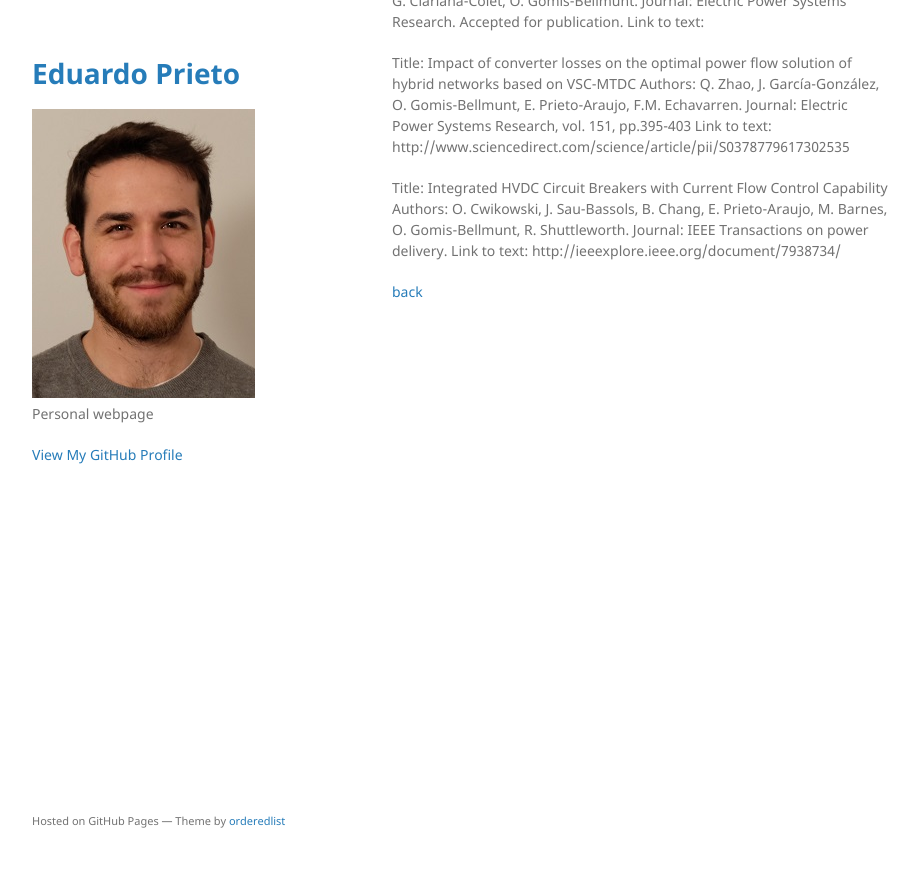
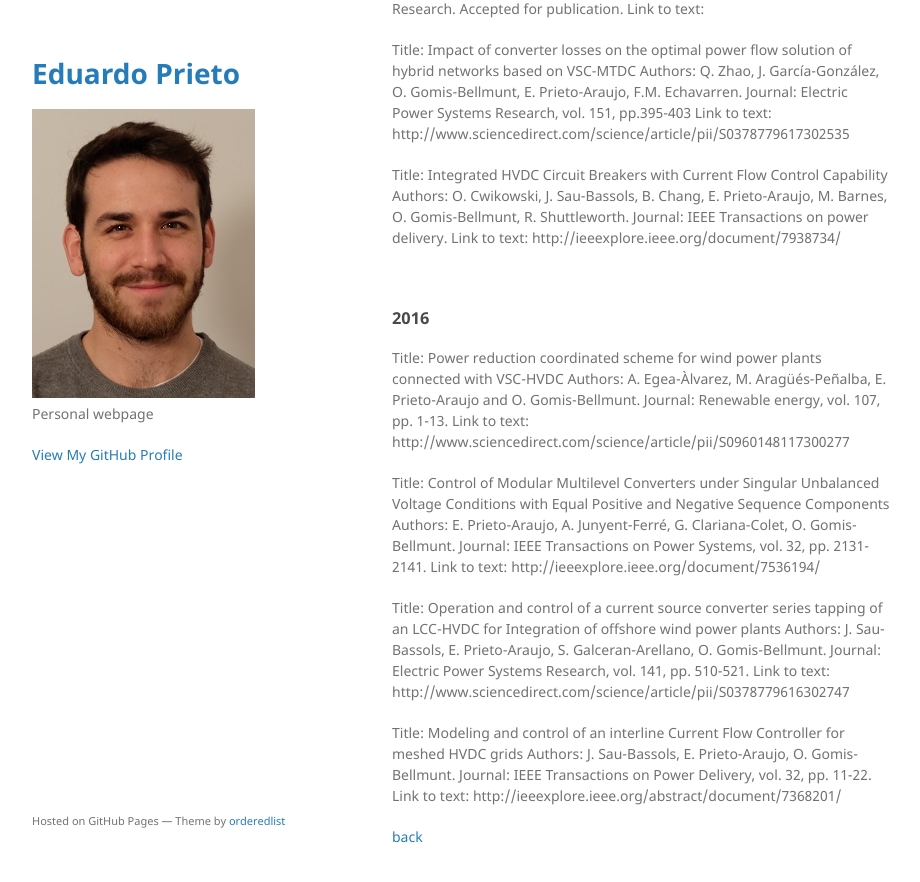
Before and after one commit to eprietoaraujo/eprietoaraujo.github.io, a Jekyll site: the page built from another-page.md, in a window 1280 px wide and 900 px high, scrolled down 495 px. Shown: the top 882 px of the window, without its empty margins (178-1098 px from the left). Built offline with Jekyll 4.4.1, drawn with Linux system fonts in a browser that asks for light colours; our own code applies the rules of GitHub Pages for plain Markdown files.

Commit message:
Update another-page.md

```diff
--- a/another-page.md
+++ b/another-page.md
@@ -3,7 +3,7 @@ layout: default
 ---
 
 ## Publications
-# 2017
+### 2017
 
 Title: Series interline DC/DC Current Flow Controller for meshed HVDC grids
 Authors: J. Sau-Bassols, E. Prieto-Araujo, O. Gomis-Bellmunt.
@@ -36,5 +36,29 @@ Journal: IEEE Transactions on power delivery.
 Link to text: http://ieeexplore.ieee.org/document/7938734/
 
 
+### 2016
+Title: Power reduction coordinated scheme for wind power plants connected with VSC-HVDC
+Authors: A. Egea-Àlvarez, M. Aragüés-Peñalba, E. Prieto-Araujo and O. Gomis-Bellmunt.
+Journal: Renewable energy, vol. 107, pp. 1-13.
+Link to text: http://www.sciencedirect.com/science/article/pii/S0960148117300277
+
+Title: Control of Modular Multilevel Converters under Singular Unbalanced Voltage Conditions with Equal Positive and Negative Sequence Components
+Authors: E. Prieto-Araujo, A. Junyent-Ferré, G. Clariana-Colet, O. Gomis-Bellmunt.
+Journal: IEEE Transactions on Power Systems, vol. 32, pp. 2131-2141.
+Link to text: http://ieeexplore.ieee.org/document/7536194/
+
+Title: Operation and control of a current source converter series tapping of an LCC-HVDC for Integration of offshore wind power plants
+Authors: J. Sau-Bassols, E. Prieto-Araujo, S. Galceran-Arellano, O. Gomis-Bellmunt.
+Journal: Electric Power Systems Research, vol. 141, pp. 510-521.
+Link to text: http://www.sciencedirect.com/science/article/pii/S0378779616302747
+
+Title: Modeling and control of an interline Current Flow Controller for meshed HVDC grids
+Authors: J. Sau-Bassols, E. Prieto-Araujo, O. Gomis-Bellmunt.
+Journal: IEEE Transactions on Power Delivery, vol. 32, pp. 11-22.
+Link to text: http://ieeexplore.ieee.org/abstract/document/7368201/
+
+
+
+
 
 [back](./)
```
